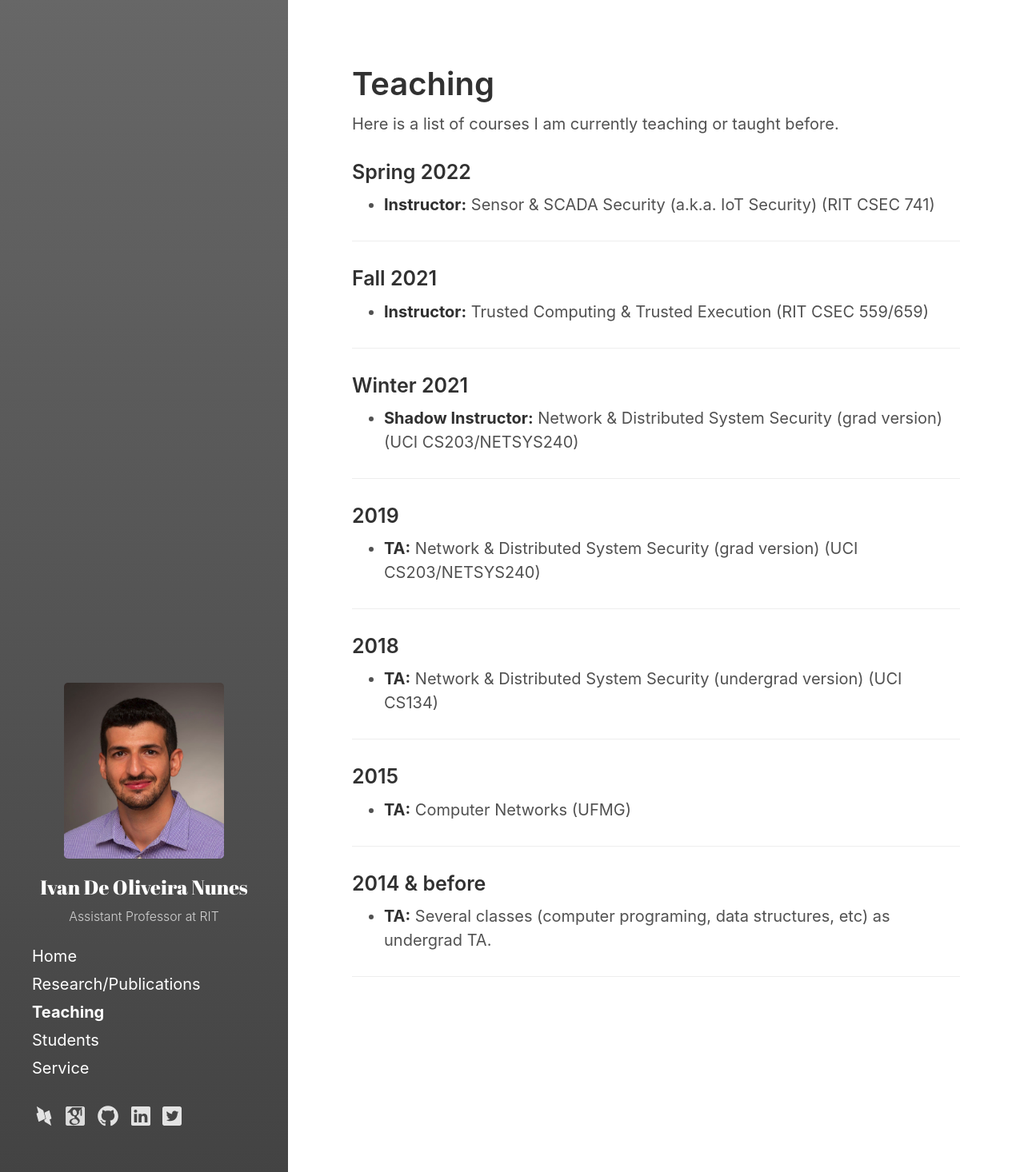
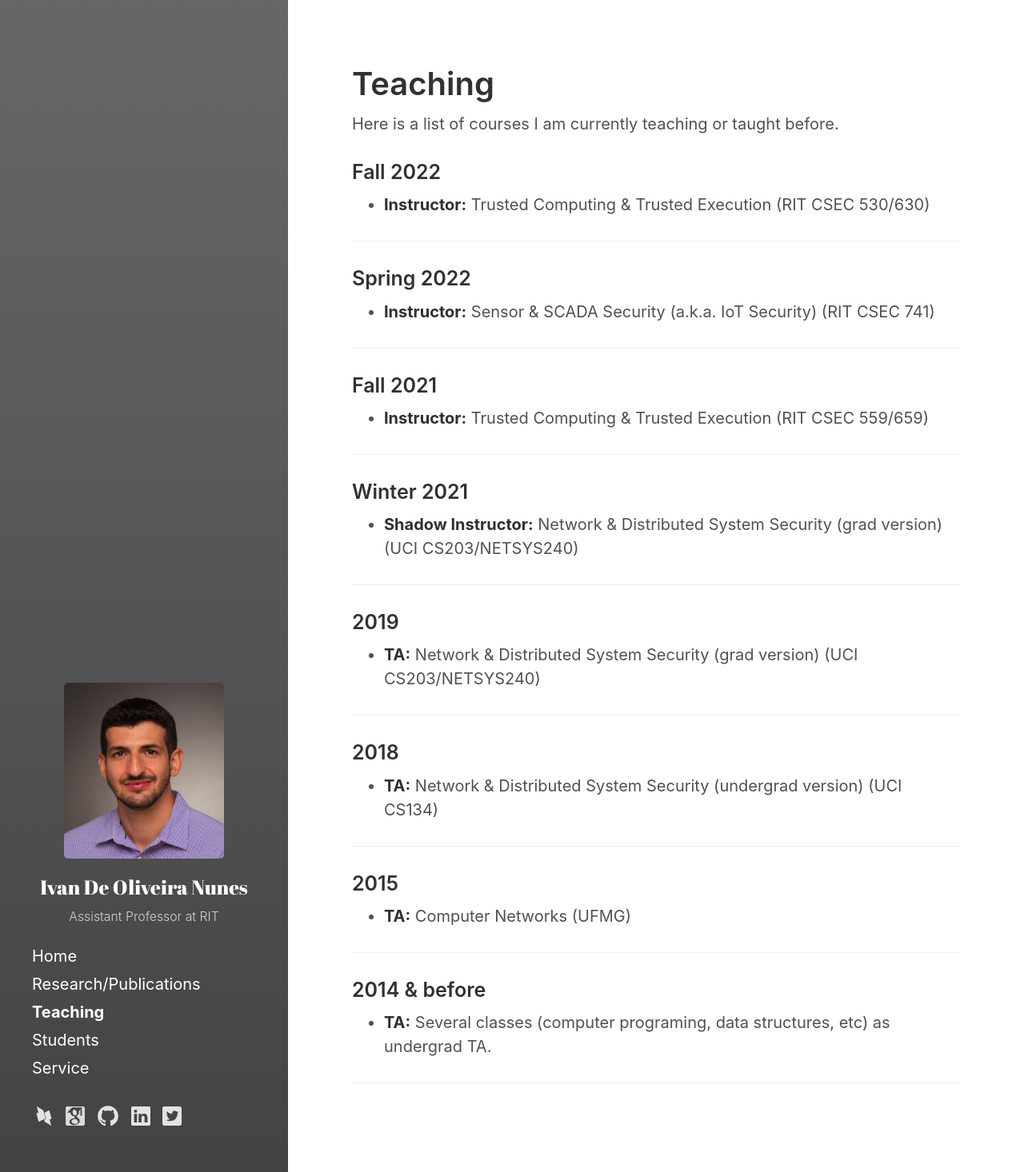
Before and after one commit to ivanolive/ivanolive.github.io, a Jekyll site: the page built from Teaching.md, in a window 1280 px wide. Shown: the whole page at 80% size. Built offline with Jekyll 4.4.1, drawn with Linux system fonts in a browser that asks for light colours.

Commit message:
Update Teaching.md

```diff
--- a/Teaching.md
+++ b/Teaching.md
@@ -8,6 +8,11 @@ sidebar_sort_order: 2
 
 Here is a list of courses I am currently teaching or taught before.
 
+
+### Fall 2022
++ **Instructor:** Trusted Computing & Trusted Execution (RIT CSEC 530/630)
+
+___
 
 ### Spring 2022
 + **Instructor:** Sensor & SCADA Security (a.k.a. IoT Security)  (RIT CSEC 741)
```
